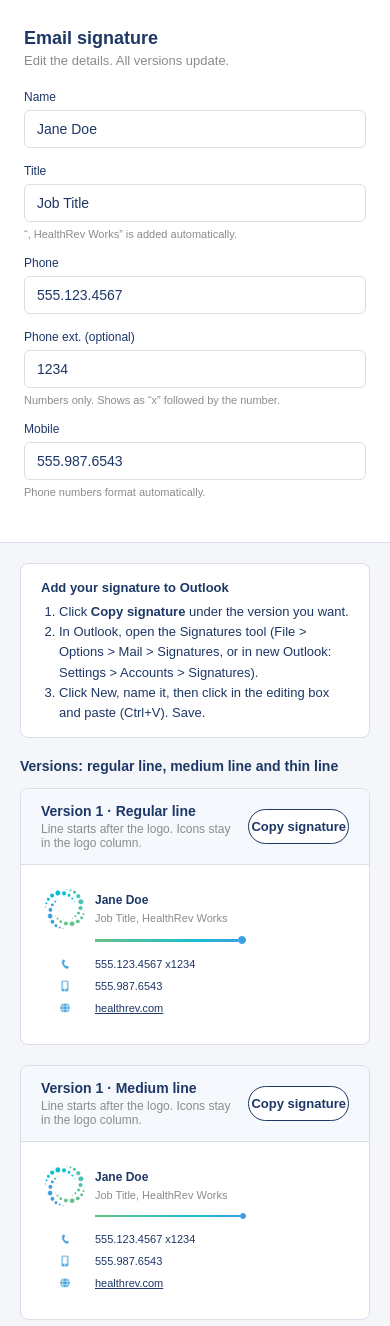
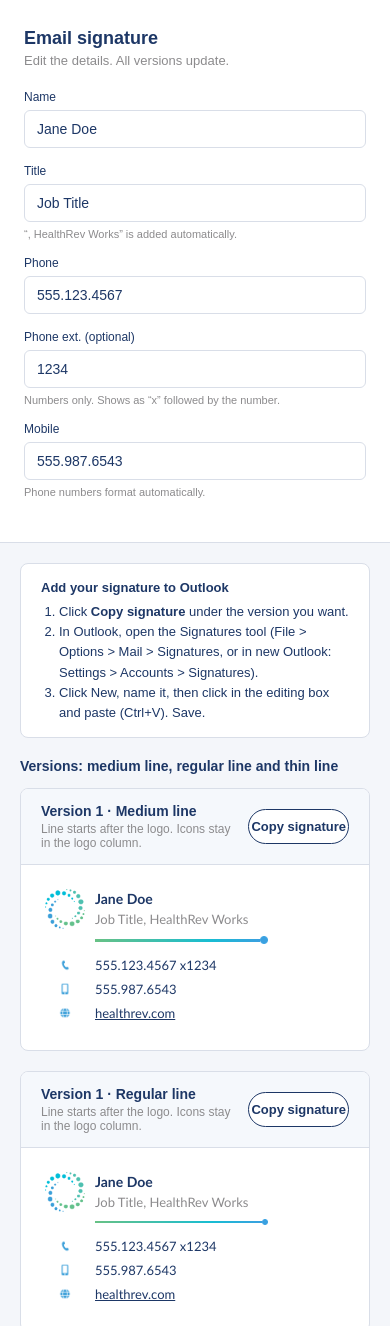
Before and after one commit to aduxdesigns/aduxdesigns, a plain HTML site: page HealthRev_Signature_Options.html in a window 390 px wide. Shown: the top 1326 px of the page. Drawn offline with Linux system fonts and the light colour scheme.

Commit message:
Add files via upload

```diff
--- a/HealthRev_Signature_Options.html
+++ b/HealthRev_Signature_Options.html
@@ -68,7 +68,7 @@
         <li>Click New, name it, then click in the editing box and paste (Ctrl+V). Save.</li>
       </ol>
     </div>
-    <h2>Versions: regular line, medium line and thin line</h2>
+    <h2>Versions: medium line, regular line and thin line</h2>
     <div id="cards"></div>
   </div>
 </div>
@@ -88,14 +88,15 @@ var VERSIONS = [
   { id:4, title:"Version 3", note:"Compact. Line sits at the base of the logo, title right above it." }
 ];
 var THICKNESS = [
-  { key:"regular", label:"Regular line", h:3 },
-  { key:"medium",  label:"Medium line",  h:2 },
-  { key:"thin",    label:"Thin line",    h:1 }
+  { key:"medium",  label:"Medium line",  h:3, nw:"bold" },
+  { key:"regular", label:"Regular line", h:2, nw:"semibold" },
+  { key:"thin",    label:"Thin line",    h:1, nw:"regular" }
 ];
 
 function esc(s){ return s.replace(/&/g,"&amp;").replace(/</g,"&lt;").replace(/>/g,"&gt;").replace(/"/g,"&quot;"); }
 var ctx = document.createElement("canvas").getContext("2d");
-function textW(s, px, bold){ ctx.font = (bold ? "bold " : "") + px + "px Arial, Helvetica, sans-serif"; return Math.ceil(ctx.measureText(s).width) + 3; }
+var FS = 2; // signature font size bump in px
+function textW(s, px, bold){ ctx.font = (bold ? "bold " : "") + px + "px Calibri, Arial, Helvetica, sans-serif"; return Math.ceil(ctx.measureText(s).width) + 3; }
 
 /* ---- phone formatting ---- */
 function digitsOf(s){ return (s || "").replace(/\D/g, ""); }
@@ -115,14 +116,14 @@ function gap(h, span){
   var cs = span === 0 ? "" : ' colspan="'+(span||3)+'"';
   return '<tr><td'+cs+' height="'+h+'" style="height:'+h+'px;padding:0;font-size:'+h+'px;line-height:'+h+'px;mso-line-height-rule:exactly;">&nbsp;</td></tr>';
 }
-var TXT = 'padding:0;font-family:Arial, Helvetica, sans-serif;font-size:11px;line-height:16px;mso-line-height-rule:exactly;color:#1D3766;white-space:nowrap;';
-var LINK = 'style="color:#1D3766 !important;text-decoration:none !important;font-family:Arial, Helvetica, sans-serif;"';
+var TXT = 'padding:0;font-family:Calibri, Arial, Helvetica, sans-serif;font-size:'+(11+FS)+'px;line-height:'+(16+FS)+'px;mso-line-height-rule:exactly;color:#1D3766;white-space:nowrap;';
+var LINK = 'style="color:#1D3766 !important;text-decoration:none !important;font-family:Calibri, Arial, Helvetica, sans-serif;"';
 
 function items(d){
   var a = [];
   if (d.phoneText) a.push(["phone.png", '<a href="'+telHref(d.phone, d.ext)+'" '+LINK+'>'+esc(d.phoneText)+'</a>']);
   if (d.mobile) a.push(["mobile.png", '<a href="'+telHref(d.mobile)+'" '+LINK+'>'+esc(d.mobile)+'</a>']);
-  a.push(["web.png", '<a href="https://'+WEB+'" target="_blank" style="color:#1D3766 !important;text-decoration:underline !important;font-family:Arial, Helvetica, sans-serif;">'+WEB+'</a>']);
+  a.push(["web.png", '<a href="https://'+WEB+'" target="_blank" style="color:#1D3766 !important;text-decoration:underline !important;font-family:Calibri, Arial, Helvetica, sans-serif;">'+WEB+'</a>']);
   return a;
 }
 // aligned=false -> icon centred in 40px logo column; true -> icon sits in text column
@@ -143,28 +144,36 @@ function lineHtml(w){
     '<td valign="top" width="'+l+'" style="width:'+l+'px;padding:'+LINE_TOP[LH]+'px 0 0 0;font-size:0;line-height:0;"><img src="'+BASE+'divider-line-3x.png" width="'+l+'" height="'+attrH+'" alt="" border="0" style="display:block;border:0;outline:none;width:'+l+'px;height:'+LH+'px;"></td>' +
     '<td valign="middle" width="'+D+'" style="width:'+D+'px;padding:0;font-size:0;line-height:0;"><img src="'+BASE+'divider-dot-3x.png" width="'+D+'" height="'+D+'" alt="" border="0" style="display:block;border:0;outline:none;width:'+D+'px;height:'+D+'px;"></td></tr></table>';
 }
+var NAME_STYLES = {
+  bold:     { fam:"Calibri, Arial, Helvetica, sans-serif", face:"Calibri, Arial, Helvetica, sans-serif", w:"bold", tag:true },
+  semibold: { fam:"Calibri, Arial, Helvetica, sans-serif", face:"Calibri, Arial, Helvetica, sans-serif", w:"600", tag:false },
+  regular:  { fam:"Calibri, Arial, Helvetica, sans-serif", face:"Calibri, Arial, Helvetica, sans-serif", w:"normal", tag:false }
+};
+var NAME = NAME_STYLES.bold;
+function nameWidth(s){ ctx.font = NAME.w + " " + (12+FS) + "px " + NAME.fam; return Math.ceil(ctx.measureText(s).width) + 3; }
 function nameCell(d, lh){
-  return '<td style="font-family:Arial, Helvetica, sans-serif;font-size:12px;font-weight:bold;line-height:'+lh+'px;mso-line-height-rule:exactly;color:#1D3766;padding:0;white-space:nowrap;"><font face="Arial, Helvetica, sans-serif" color="#1D3766"><b>'+esc(d.name)+'</b></font></td>';
+  var t = esc(d.name); if (NAME.tag) t = '<b>'+t+'</b>';
+  return '<td style="font-family:'+NAME.fam+';font-size:'+(12+FS)+'px;font-weight:'+NAME.w+';line-height:'+(lh+FS)+'px;mso-line-height-rule:exactly;color:#1D3766;padding:0;white-space:nowrap;"><font face="'+NAME.face+'" color="#1D3766">'+t+'</font></td>';
 }
 function titleCell(d, lh){
-  return '<td style="font-family:Arial, Helvetica, sans-serif;font-size:11px;line-height:'+lh+'px;mso-line-height-rule:exactly;color:#8C8B8D;padding:0;white-space:nowrap;"><font face="Arial, Helvetica, sans-serif" color="#8C8B8D">'+esc(d.titleFull)+'</font></td>';
+  return '<td style="font-family:Calibri, Arial, Helvetica, sans-serif;font-size:'+(11+FS)+'px;line-height:'+(lh+FS)+'px;mso-line-height-rule:exactly;color:#8C8B8D;padding:0;white-space:nowrap;"><font face="Calibri, Arial, Helvetica, sans-serif" color="#8C8B8D">'+esc(d.titleFull)+'</font></td>';
 }
 function head(d){
   return '<tr><td valign="middle" width="40" style="width:40px;padding:0;"><img src="'+BASE+'logo.png" width="40" height="40" alt="HealthRev Works" border="0" style="display:block;border:0;outline:none;width:40px;height:40px;"></td>' +
     '<td width="10" style="width:10px;padding:0;font-size:0;line-height:0;">&nbsp;</td>' +
-    '<td valign="middle" style="padding:0 15px 0 0;font-family:Arial, Helvetica, sans-serif;white-space:nowrap;"><table role="presentation" cellpadding="0" cellspacing="0" border="0">' +
+    '<td valign="middle" style="padding:0 15px 0 0;font-family:Calibri, Arial, Helvetica, sans-serif;white-space:nowrap;"><table role="presentation" cellpadding="0" cellspacing="0" border="0">' +
     '<tr>'+nameCell(d,16)+'</tr>' + gap(3,1) + '<tr>'+titleCell(d,14)+'</tr>' +
     '</table></td></tr>';
 }
 function wrap(total, inner){
-  return '<table role="presentation" cellpadding="0" cellspacing="0" border="0" width="'+total+'" style="border-collapse:collapse;mso-table-lspace:0pt;mso-table-rspace:0pt;width:'+total+'px;background:transparent;font-family:Arial, Helvetica, sans-serif;font-size:11px;color:#1D3766;">'+inner+'</table>';
+  return '<table role="presentation" cellpadding="0" cellspacing="0" border="0" width="'+total+'" style="border-collapse:collapse;mso-table-lspace:0pt;mso-table-rspace:0pt;width:'+total+'px;background:transparent;font-family:Calibri, Arial, Helvetica, sans-serif;font-size:11px;color:#1D3766;">'+inner+'</table>';
 }
 
 function build(v, d, lh){
   LH = lh;
-  var nameW = textW(d.name,12,true), titleW = textW(d.titleFull,11);
+  var nameW = nameWidth(d.name), titleW = textW(d.titleFull,11+FS);
   var topW = 50 + Math.max(nameW, titleW) + 15;
-  var cw = Math.max(textW(d.phoneText,11), d.mobile ? textW(d.mobile,11) : 0, textW(WEB,11));
+  var cw = Math.max(textW(d.phoneText,11+FS), d.mobile ? textW(d.mobile,11+FS) : 0, textW(WEB,11+FS));
   var rows;
   if (v === 1) {
     var total = Math.max(topW, 50 + cw, 200);
@@ -188,9 +197,9 @@ function build(v, d, lh){
     '<tr>'+nameCell(d,15)+'</tr>' + gap(2,1) +
     '<tr>'+titleCell(d,13)+'</tr>' + gap(5,1) +
     '<tr><td style="padding:0;font-size:0;line-height:0;">'+lineHtml(lineW)+'</td></tr></table>';
-  rows = '<tr><td valign="top" width="40" style="width:40px;padding:0;"><img src="'+BASE+'logo.png" width="40" height="40" alt="HealthRev Works" border="0" style="display:block;border:0;outline:none;width:40px;height:40px;"></td>' +
+  rows = '<tr><td valign="bottom" width="40" style="width:40px;padding:0 0 '+(dotSize()/2-1)+'px 0;"><img src="'+BASE+'logo.png" width="40" height="40" alt="HealthRev Works" border="0" style="display:block;border:0;outline:none;width:40px;height:40px;"></td>' +
     '<td width="10" style="width:10px;padding:0;font-size:0;line-height:0;">&nbsp;</td>' +
-    '<td valign="bottom" height="'+(39+dotSize()/2)+'" style="height:'+(39+dotSize()/2)+'px;padding:0;">'+right+'</td></tr>' +
+    '<td valign="bottom" style="padding:0;">'+right+'</td></tr>' +
     gap(5) + '<tr><td colspan="3" style="padding:0;"><table role="presentation" cellpadding="0" cellspacing="0" border="0">'+rowsHtml(d,false,4)+'</table></td></tr>';
   return wrap(t4, rows);
 }
@@ -201,7 +210,7 @@ VERSIONS.forEach(function(v){
   THICKNESS.forEach(function(t){
     var c = document.createElement("div");
     c.className = "card"; c.id = "card" + v.id + "-" + t.key;
-    c._v = v.id; c._h = t.h;
+    c._v = v.id; c._h = t.h; c._nw = t.nw;
     c.innerHTML = '<div class="head"><div><b>'+v.title+' \u00b7 '+t.label+'</b><span>'+v.note+'</span></div><button type="button">Copy signature</button></div><div class="sigwrap"><div class="sig"></div></div>';
     cards.appendChild(c);
     c.querySelector("button").addEventListener("click", function(){ copyCard(c, this); });
@@ -219,6 +228,7 @@ function readData(){
 function render(){
   var d = current = readData();
   document.querySelectorAll(".card").forEach(function(c){
+    NAME = NAME_STYLES[c._nw];
     var html = build(c._v, d, c._h);
     c._html = html;
     c.querySelector(".sig").innerHTML = html;
```
